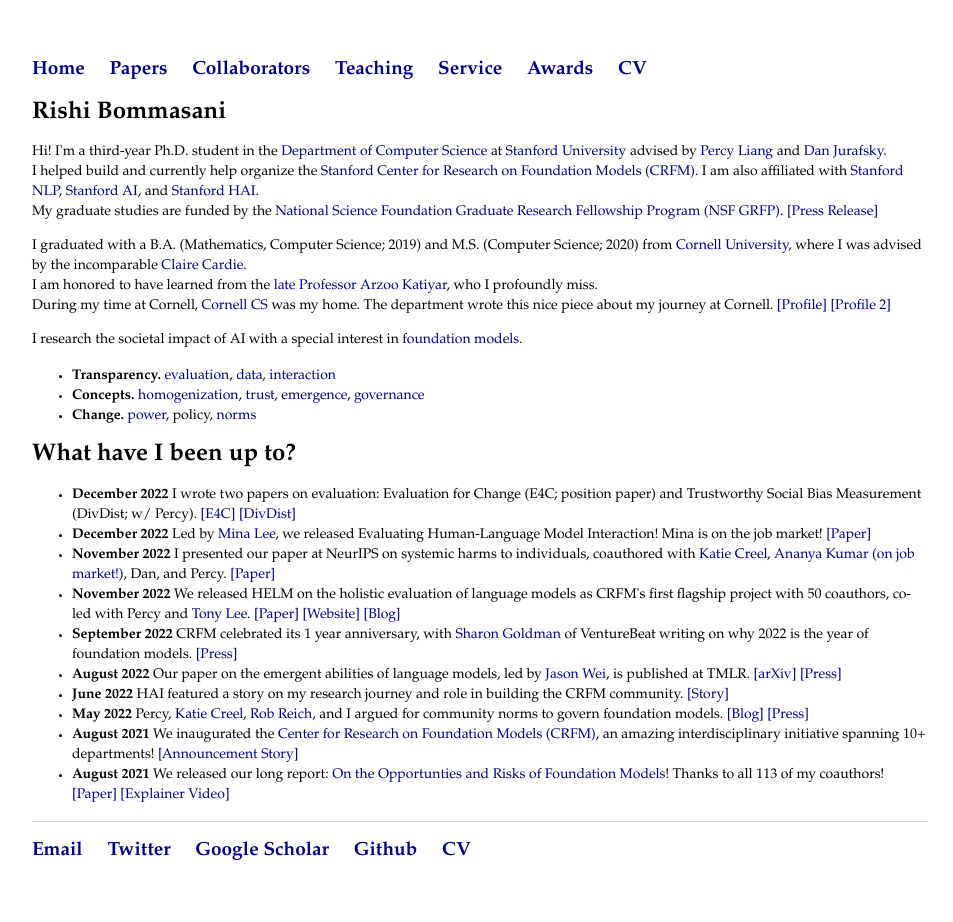
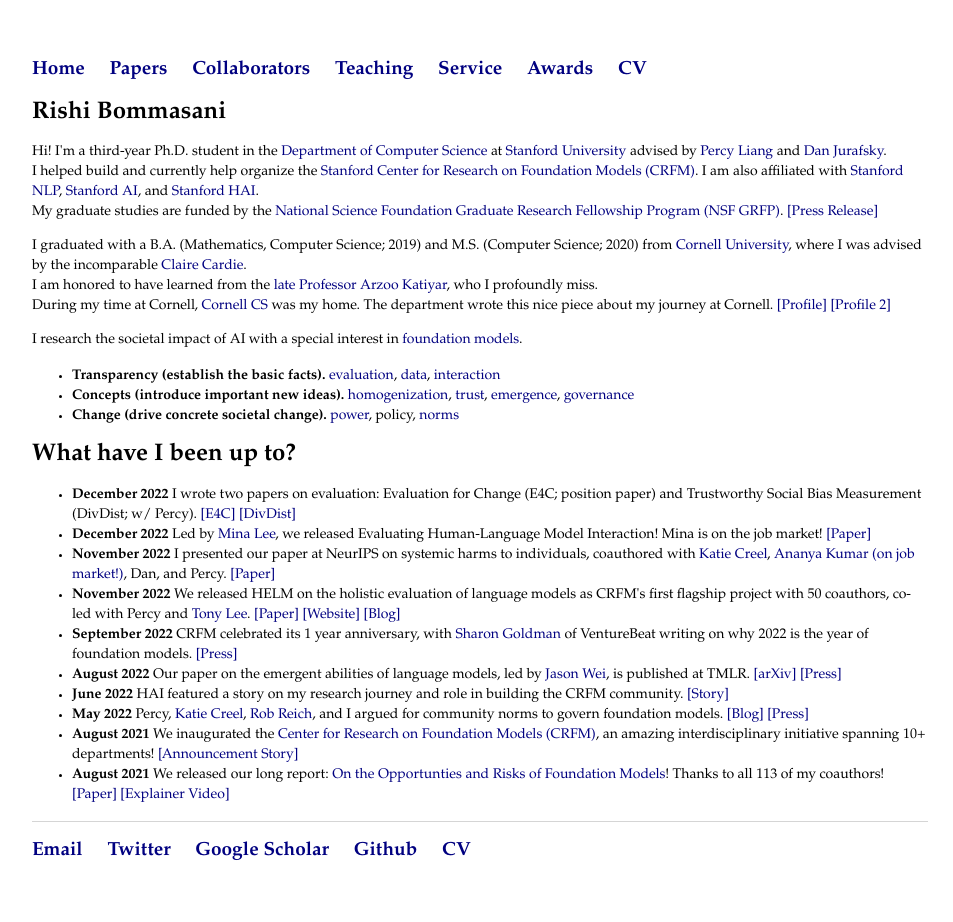
Before and after one commit to rishibommasani/rishibommasani.github.io, a Jekyll site: the page built from index.html, in a window 1280 px wide. Shown: the whole page, without its empty margins (160-1113 px from the left). Built offline with Jekyll 4.4.1, drawn with Linux system fonts in a browser that asks for light colours.

Commit message:
Update index.html

```diff
--- a/index.html
+++ b/index.html
@@ -14,9 +14,9 @@
 
 <p> I research the societal impact of AI with a special interest in <a href="https://arxiv.org/abs/2108.07258">foundation models</a>.
 <ul>
-<li><b>Transparency.</b> <a href="https://arxiv.org/abs/2211.09110">evaluation</a>, <a href="https://www.aclweb.org/anthology/2020.emnlp-main.649.pdf">data</a>, <a href="https://arxiv.org/abs/2212.09746">interaction</a>
-<li><b>Concepts.</b> <a href="https://arxiv.org/abs/2211.13972">homogenization</a>, <a href="https://arxiv.org/abs/2212.11672">trust</a>, <a href="https://arxiv.org/abs/2206.07682">emergence</a>, <a href="https://arxiv.org/abs/2206.03216">governance</a>
-<li><b>Change.</b> <a href="https://arxiv.org/abs/2212.11670">power</a>, policy, <a href="https://crfm.stanford.edu/2022/05/17/community-norms.html">norms</a>
+<li><b>Transparency (establish the basic facts).</b> <a href="https://arxiv.org/abs/2211.09110">evaluation</a>, <a href="https://www.aclweb.org/anthology/2020.emnlp-main.649.pdf">data</a>, <a href="https://arxiv.org/abs/2212.09746">interaction</a>
+<li><b>Concepts (introduce important new ideas).</b> <a href="https://arxiv.org/abs/2211.13972">homogenization</a>, <a href="https://arxiv.org/abs/2212.11672">trust</a>, <a href="https://arxiv.org/abs/2206.07682">emergence</a>, <a href="https://arxiv.org/abs/2206.03216">governance</a>
+<li><b>Change (drive concrete societal change).</b> <a href="https://arxiv.org/abs/2212.11670">power</a>, policy, <a href="https://crfm.stanford.edu/2022/05/17/community-norms.html">norms</a>
 </ul>
 
 <div class="blurb">
```
